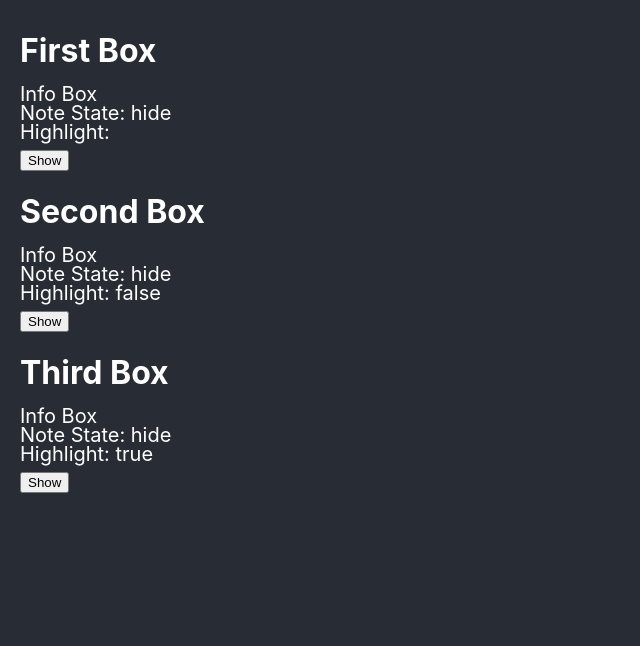
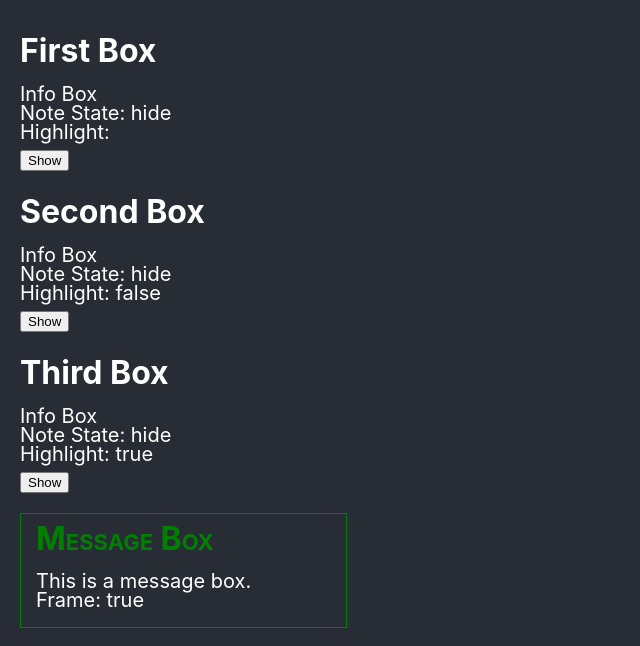
Before and after one commit to edwardtanguay/reacthooks222, a React (Create React App) app: page / in a window 1280 px wide. Shown: the top 646 px of the page, without its empty margins (0-640 px from the left). Built offline with nearby package versions, Linux system fonts and the light colour scheme.

Commit message:
messageBox

```diff
--- a/package.json
+++ b/package.json
@@ -6,6 +6,7 @@
     "@testing-library/jest-dom": "^5.11.4",
     "@testing-library/react": "^11.1.0",
     "@testing-library/user-event": "^12.1.10",
+    "node-sass": "^5.0.0",
     "react": "^17.0.1",
     "react-dom": "^17.0.1",
     "react-scripts": "4.0.2",
--- a/src/App.js
+++ b/src/App.js
@@ -1,6 +1,7 @@
 import './App.css';
 import './components/InfoBox';
 import InfoBox from './components/InfoBox';
+import MessageBox from './components/MessageBox';
 
 function App() {
   return (
@@ -8,6 +9,7 @@ function App() {
 		<InfoBox title="First Box"/>
 		<InfoBox title="Second Box" highlight="false"/>
 		<InfoBox title="Third Box" highlight="true"/>
+		<MessageBox framed="true"></MessageBox>
     </div>
   );
 }
--- a/src/components/InfoBox.js
+++ b/src/components/InfoBox.js
@@ -1,16 +1,20 @@
 import {useState} from 'react';
-import '../styles/InfoBox.css';
+import '../styles/InfoBox.scss';
 
-function InfoBox(props) {
+function InfoBox({ title, highlight }) {
 	const [ noteState, setNoteState ] = useState('hide');
+
+	const [first, second, third] = ["James", "Axel", "Henri"];
+	console.log(first, second, third);
+
 	return (
 		<div className="component_infoBox">
-			<h1>{props.title}</h1>
+			<h1>{title}</h1>
 			<p>Info Box</p>
 			<p>Note State: {noteState}</p>
-			<p>Highlight: {props.highlight} </p>
+			<p>Highlight: {highlight} </p>
 			{ noteState === 'show' && (
-				<p className={props.highlight === "true" ? "highlight" : "normal"} >
+				<p className={highlight === "true" ? "highlight" : "normal"} >
 					This is the note
 				</p>
 			)}
--- /dev/null
+++ b/src/components/MessageBox.js
@@ -0,0 +1,14 @@
+// import { useState } from 'react';
+import '../styles/MessageBox.scss';
+
+function MessageBox({framed}) {
+	return (
+		<div className={`component_messageBox ${framed === 'true' ? 'component_messageBox_framed' : 'normal'}`}>
+			<h1>Message Box</h1>
+			<p>This is a message box.</p>
+			<p>Frame: {framed} </p>
+		</div>
+	)
+}
+
+export default MessageBox;
--- a/src/styles/InfoBox.css
+++ /dev/null
@@ -1,3 +0,0 @@
-.component_infoBox p.highlight {
-	color: red;
-}
--- /dev/null
+++ b/src/styles/InfoBox.scss
@@ -0,0 +1,5 @@
+.component_infoBox {
+    p.highlight {
+        color: orange;
+    }
+}
--- /dev/null
+++ b/src/styles/MessageBox.scss
@@ -0,0 +1,16 @@
+.component_messageBox {
+    h1 {
+        font-variant: small-caps;
+        color: #aaa;
+    }
+}
+.component_messageBox_framed {
+    border: 1px solid green;
+	width: 300px;
+	padding: 0 10px 10px 15px;
+	margin: 20px 0 0 0;
+	h1 {
+		margin-top: 5px !important;
+		color: green;
+	}
+}
```
Also changed, not shown: 1 other file (tests, documents, lock files or other folders).
